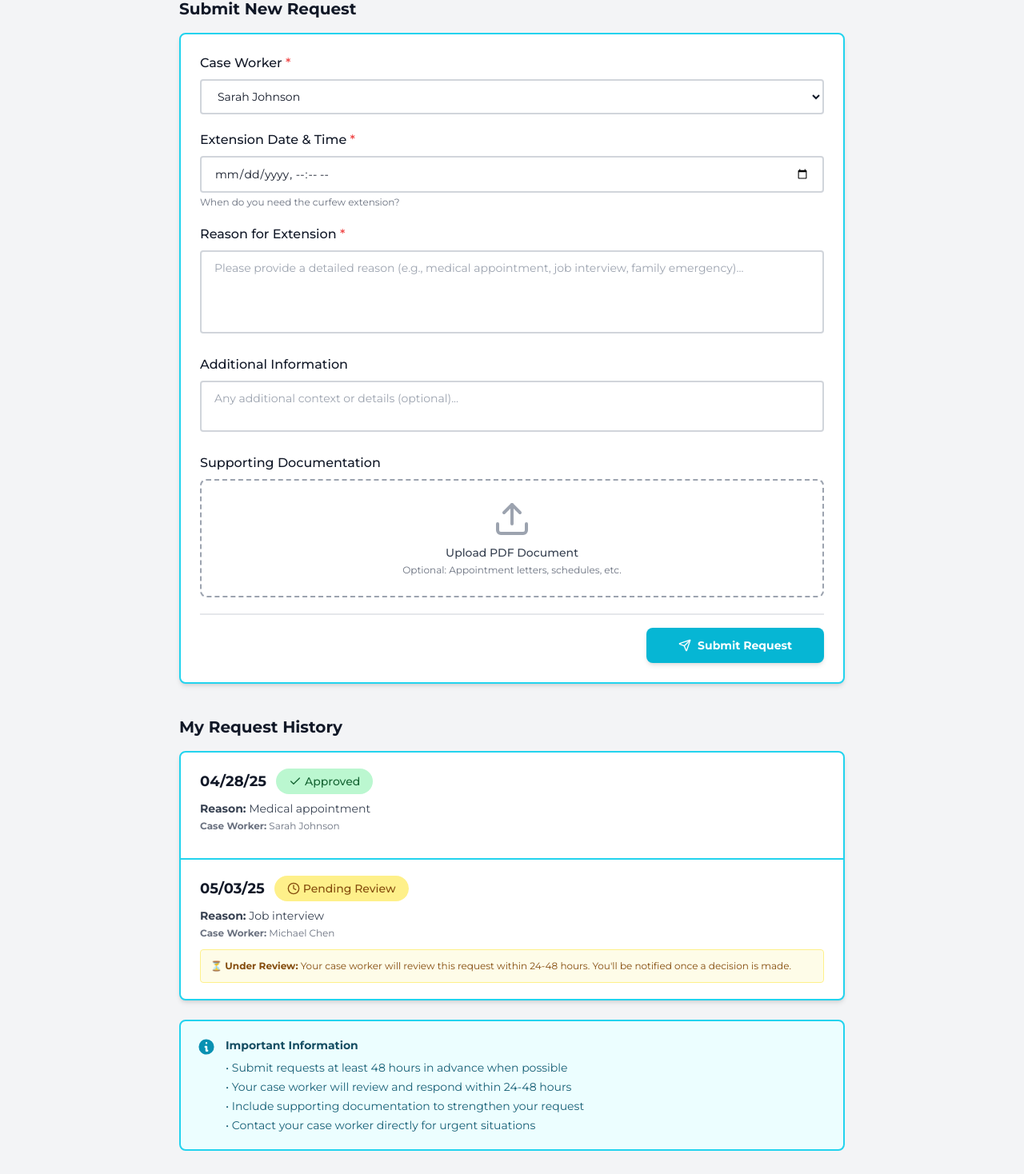
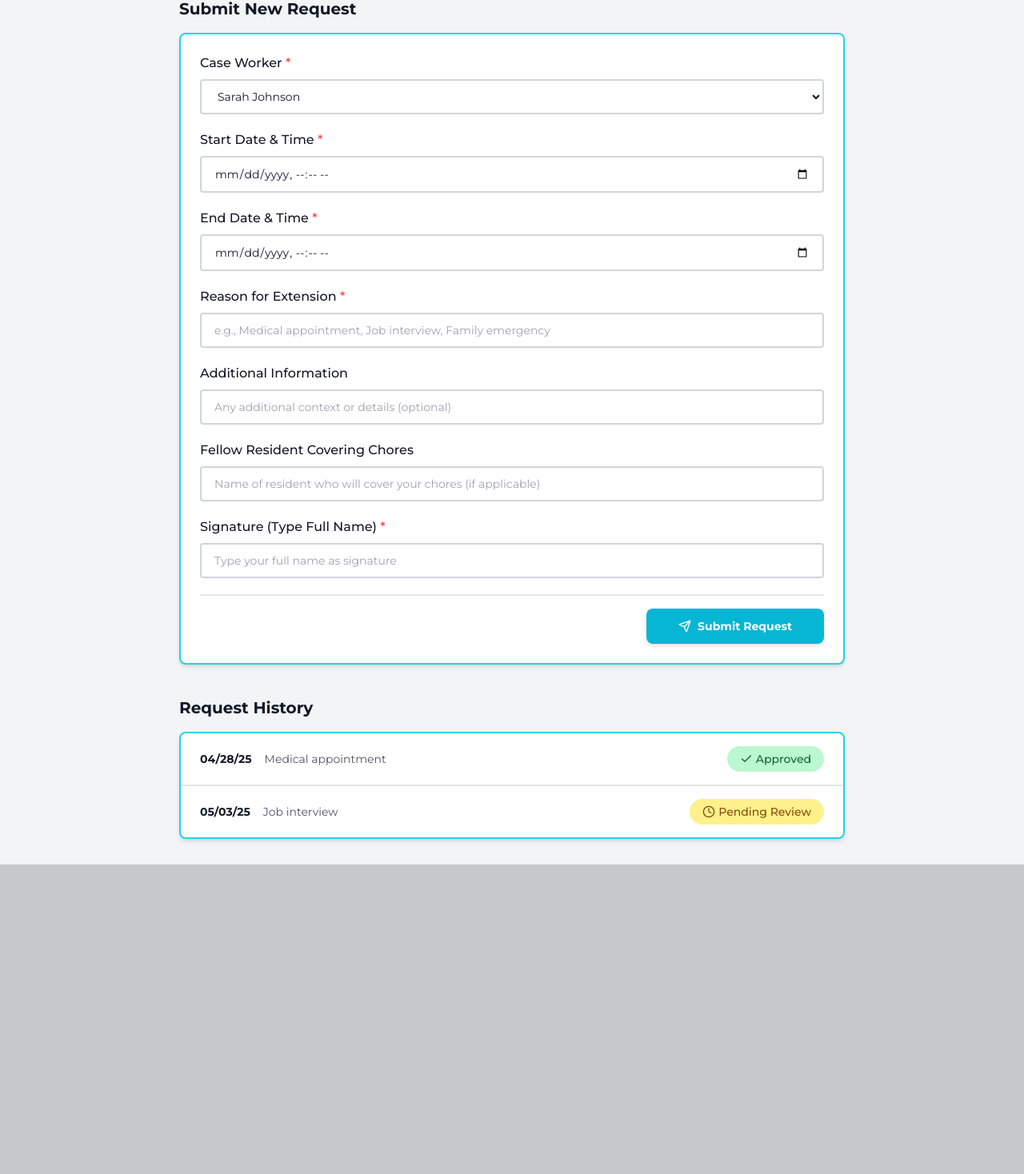
Before and after one commit to UTDallasEPICS/the-samaritan-inn, a Next.js app in the folder samaritan_inn/: page /curfew in a window 1280 px wide. Shown: the part 199-1667 px from the top of the page at 80% size. After the commit the page ends 1280 px from the top, so only its background shows below. Built offline with nearby package versions, Linux system fonts and the light colour scheme.

Commit message:
Update curfew extension form - add start/end dates, signature, chore coverage field

```diff
--- a/samaritan_inn/src/app/curfew/page.tsx
+++ b/samaritan_inn/src/app/curfew/page.tsx
@@ -13,9 +13,12 @@ interface Request {
 
 interface FormData {
   caseWorker: string;
-  datetime: string;
+  startDatetime: string;
+  endDatetime: string;
   reason: string;
   extraInfo: string;
+  choreCoverage: string;
+  signature: string;
   pdfFile: File | null;
 }
 
@@ -27,9 +30,12 @@ export default function CurfewExtensionPage() {
 
   const [formData, setFormData] = useState<FormData>({
     caseWorker: '',
-    datetime: '',
+    startDatetime: '',
+    endDatetime: '',
     reason: '',
     extraInfo: '',
+    choreCoverage: '',
+    signature: '',
     pdfFile: null
   });
 
@@ -63,14 +69,14 @@ export default function CurfewExtensionPage() {
       alert('Please select a case worker');
       return;
     }
-    if (!formData.datetime || !formData.reason) {
+    if (!formData.startDatetime || !formData.endDatetime || !formData.reason || !formData.signature) {
       alert('Please fill in all required fields');
       return;
     }
 
     const newRequest: Request = {
       id: requests.length + 1,
-      date: new Date(formData.datetime).toLocaleDateString('en-US'),
+      date: new Date(formData.startDatetime).toLocaleDateString('en-US'),
       status: 'pending',
       reason: formData.reason,
       caseWorker: formData.caseWorker
@@ -80,9 +86,12 @@ export default function CurfewExtensionPage() {
 
     setFormData({
       caseWorker: '',
-      datetime: '',
+      startDatetime: '',
+      endDatetime: '',
       reason: '',
       extraInfo: '',
+      choreCoverage: '',
+      signature: '',
       pdfFile: null
     });
 
@@ -199,19 +208,32 @@ export default function CurfewExtensionPage() {
                 </select>
               </div>
 
-              {/* Day/time */}
+              {/* Start Date/Time */}
               <div>
                 <label className="block text-base font-medium text-gray-900 mb-2">
-                  Extension Date & Time <span className="text-red-500">*</span>
+                  Start Date & Time <span className="text-red-500">*</span>
                 </label>
                 <input
                   type="datetime-local"
-                  name="datetime"
-                  value={formData.datetime}
+                  name="startDatetime"
+                  value={formData.startDatetime}
                   onChange={handleInputChange}
                   className="w-full px-4 py-2.5 border-2 border-gray-300 rounded bg-white text-gray-900 text-sm focus:outline-none focus:ring-2 focus:ring-cyan-500 focus:border-cyan-500 transition-all"
                 />
-                <p className="mt-1 text-xs text-gray-500">When do you need the curfew extension?</p>
+              </div>
+
+              {/* End Date/Time */}
+              <div>
+                <label className="block text-base font-medium text-gray-900 mb-2">
+                  End Date & Time <span className="text-red-500">*</span>
+                </label>
+                <input
+                  type="datetime-local"
+                  name="endDatetime"
+                  value={formData.endDatetime}
+                  onChange={handleInputChange}
+                  className="w-full px-4 py-2.5 border-2 border-gray-300 rounded bg-white text-gray-900 text-sm focus:outline-none focus:ring-2 focus:ring-cyan-500 focus:border-cyan-500 transition-all"
+                />
               </div>
 
               {/* Reason */}
@@ -219,13 +241,13 @@ export default function CurfewExtensionPage() {
                 <label className="block text-base font-medium text-gray-900 mb-2">
                   Reason for Extension <span className="text-red-500">*</span>
                 </label>
-                <textarea
+                <input
+                  type="text"
                   name="reason"
                   value={formData.reason}
                   onChange={handleInputChange}
-                  rows={4}
-                  placeholder="Please provide a detailed reason (e.g., medical appointment, job interview, family emergency)..."
-                  className="w-full px-4 py-2.5 border-2 border-gray-300 rounded bg-white text-gray-900 text-sm resize-none focus:outline-none focus:ring-2 focus:ring-cyan-500 focus:border-cyan-500 transition-all"
+                  placeholder="e.g., Medical appointment, Job interview, Family emergency"
+                  className="w-full px-4 py-2.5 border-2 border-gray-300 rounded bg-white text-gray-900 text-sm focus:outline-none focus:ring-2 focus:ring-cyan-500 focus:border-cyan-500 transition-all"
                 />
               </div>
 
@@ -234,51 +256,44 @@ export default function CurfewExtensionPage() {
                 <label className="block text-base font-medium text-gray-900 mb-2">
                   Additional Information
                 </label>
-                <textarea
+                <input
+                  type="text"
                   name="extraInfo"
                   value={formData.extraInfo}
                   onChange={handleInputChange}
-                  rows={2}
-                  placeholder="Any additional context or details (optional)..."
-                  className="w-full px-4 py-2.5 border-2 border-gray-300 rounded bg-white text-gray-900 text-sm resize-none focus:outline-none focus:ring-2 focus:ring-cyan-500 focus:border-cyan-500 transition-all"
+                  placeholder="Any additional context or details (optional)"
+                  className="w-full px-4 py-2.5 border-2 border-gray-300 rounded bg-white text-gray-900 text-sm focus:outline-none focus:ring-2 focus:ring-cyan-500 focus:border-cyan-500 transition-all"
                 />
               </div>
 
-              {/* PDF Upload */}
+              {/* Chore Coverage */}
               <div>
                 <label className="block text-base font-medium text-gray-900 mb-2">
-                  Supporting Documentation
+                  Fellow Resident Covering Chores
                 </label>
-                <div className="border-2 border-dashed border-gray-400 rounded-lg p-6 text-center hover:border-cyan-500 hover:bg-cyan-50 transition-all cursor-pointer">
-                  <input
-                    type="file"
-                    accept=".pdf"
-                    onChange={handleFileUpload}
-                    className="hidden"
-                    id="pdf-upload"
-                  />
-                  <label htmlFor="pdf-upload" className="cursor-pointer">
-                    <div className="flex flex-col items-center space-y-2">
-                      {formData.pdfFile ? (
-                        <>
-                          <FileText className="w-12 h-12 text-green-500" />
-                          <div>
-                            <p className="text-sm font-medium text-gray-900">{formData.pdfFile.name}</p>
-                            <p className="text-xs text-gray-500 mt-1">Click to change file</p>
-                          </div>
-                        </>
-                      ) : (
-                        <>
-                          <Upload className="w-12 h-12 text-gray-400" />
-                          <div>
-                            <p className="text-sm font-medium text-gray-700">Upload PDF Document</p>
-                            <p className="text-xs text-gray-500 mt-1">Optional: Appointment letters, schedules, etc.</p>
-                          </div>
-                        </>
-                      )}
-                    </div>
-                  </label>
-                </div>
+                <input
+                  type="text"
+                  name="choreCoverage"
+                  value={formData.choreCoverage}
+                  onChange={handleInputChange}
+                  placeholder="Name of resident who will cover your chores (if applicable)"
+                  className="w-full px-4 py-2.5 border-2 border-gray-300 rounded bg-white text-gray-900 text-sm focus:outline-none focus:ring-2 focus:ring-cyan-500 focus:border-cyan-500 transition-all"
+                />
+              </div>
+
+              {/* Signature */}
+              <div>
+                <label className="block text-base font-medium text-gray-900 mb-2">
+                  Signature (Type Full Name) <span className="text-red-500">*</span>
+                </label>
+                <input
+                  type="text"
+                  name="signature"
+                  value={formData.signature}
+                  onChange={handleInputChange}
+                  placeholder="Type your full name as signature"
+                  className="w-full px-4 py-2.5 border-2 border-gray-300 rounded bg-white text-gray-900 text-sm focus:outline-none focus:ring-2 focus:ring-cyan-500 focus:border-cyan-500 transition-all"
+                />
               </div>
 
               {/* Submit Button */}
@@ -297,65 +312,30 @@ export default function CurfewExtensionPage() {
 
         {/* My Requests Section */}
         <div>
-          <h2 className="text-xl font-semibold text-gray-900 mb-4">My Request History</h2>
+          <h2 className="text-xl font-semibold text-gray-900 mb-4">Request History</h2>
           <div className="bg-white border-2 border-cyan-400 rounded-lg overflow-hidden shadow-md">
             {requests.length === 0 ? (
               <div className="px-6 py-12 text-center">
                 <Clock className="w-16 h-16 text-gray-400 mx-auto mb-4" />
                 <p className="text-gray-600 font-medium">No requests yet</p>
-                <p className="text-sm text-gray-500 mt-2">Submit your first curfew extension request above</p>
               </div>
             ) : (
-              <div className="divide-y-2 divide-cyan-400">
+              <div className="divide-y-2 divide-gray-200">
                 {requests.map((request) => (
-                  <div key={request.id} className="px-6 py-5 hover:bg-gray-50 transition-colors">
-                    <div className="flex items-start justify-between mb-3">
-                      <div className="flex-1">
-                        <div className="flex items-center space-x-3 mb-2">
-                          <span className="text-lg font-bold text-gray-900">{request.date}</span>
-                          {getStatusBadge(request.status)}
-                        </div>
-                        <p className="text-sm text-gray-700 mb-1">
-                          <span className="font-semibold">Reason:</span> {request.reason}
-                        </p>
-                        <p className="text-xs text-gray-500">
-                          <span className="font-semibold">Case Worker:</span> {request.caseWorker}
-                        </p>
+                  <div key={request.id} className="px-6 py-4 hover:bg-gray-50 transition-colors">
+                    <div className="flex items-center justify-between">
+                      <div className="flex items-center space-x-4">
+                        <span className="text-sm font-semibold text-gray-900">{request.date}</span>
+                        <span className="text-sm text-gray-600">{request.reason}</span>
                       </div>
+                      {getStatusBadge(request.status)}
                     </div>
-                    {request.status === 'pending' && (
-                      <div className="mt-3 bg-yellow-50 border border-yellow-200 rounded p-3">
-                        <p className="text-xs text-yellow-800">
-                          <span className="font-semibold">⏳ Under Review:</span> Your case worker will review this request within 24-48 hours. You'll be notified once a decision is made.
-                        </p>
-                      </div>
-                    )}
                   </div>
                 ))}
               </div>
             )}
           </div>
         </div>
-
-        {/* Info Card */}
-        <div className="mt-6 bg-cyan-50 border-2 border-cyan-400 rounded-lg p-5">
-          <div className="flex">
-            <div className="flex-shrink-0">
-              <svg className="h-6 w-6 text-cyan-600" viewBox="0 0 20 20" fill="currentColor">
-                <path fillRule="evenodd" d="M18 10a8 8 0 11-16 0 8 8 0 0116 0zm-7-4a1 1 0 11-2 0 1 1 0 012 0zM9 9a1 1 0 000 2v3a1 1 0 001 1h1a1 1 0 100-2v-3a1 1 0 00-1-1H9z" clipRule="evenodd" />
-              </svg>
-            </div>
-            <div className="ml-3">
-              <h3 className="text-sm font-bold text-cyan-900">Important Information</h3>
-              <ul className="mt-2 text-sm text-cyan-800 space-y-1">
-                <li>• Submit requests at least 48 hours in advance when possible</li>
-                <li>• Your case worker will review and respond within 24-48 hours</li>
-                <li>• Include supporting documentation to strengthen your request</li>
-                <li>• Contact your case worker directly for urgent situations</li>
-              </ul>
-            </div>
-          </div>
-        </div>
       </div>
     </div>
   );
```
